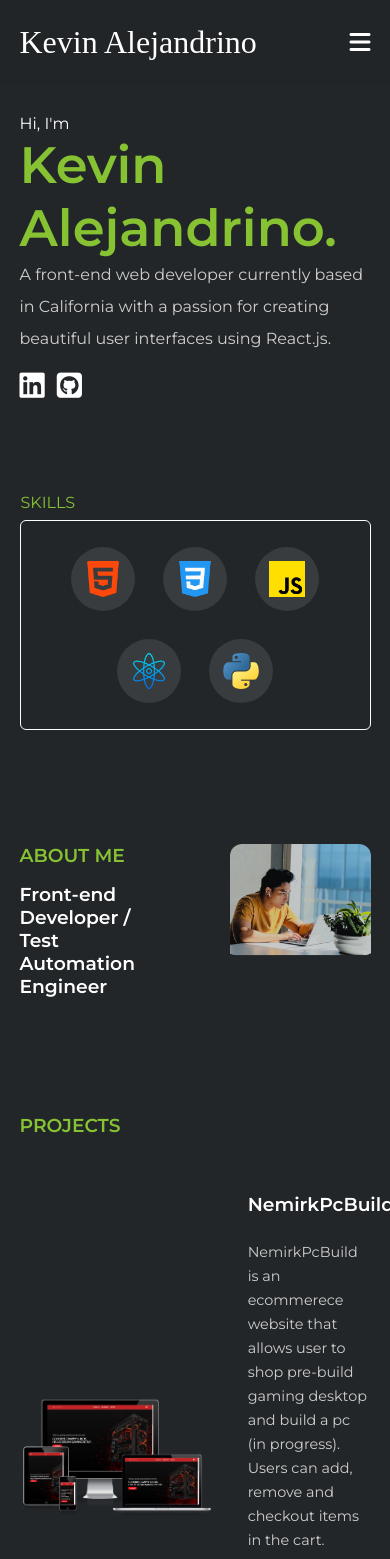
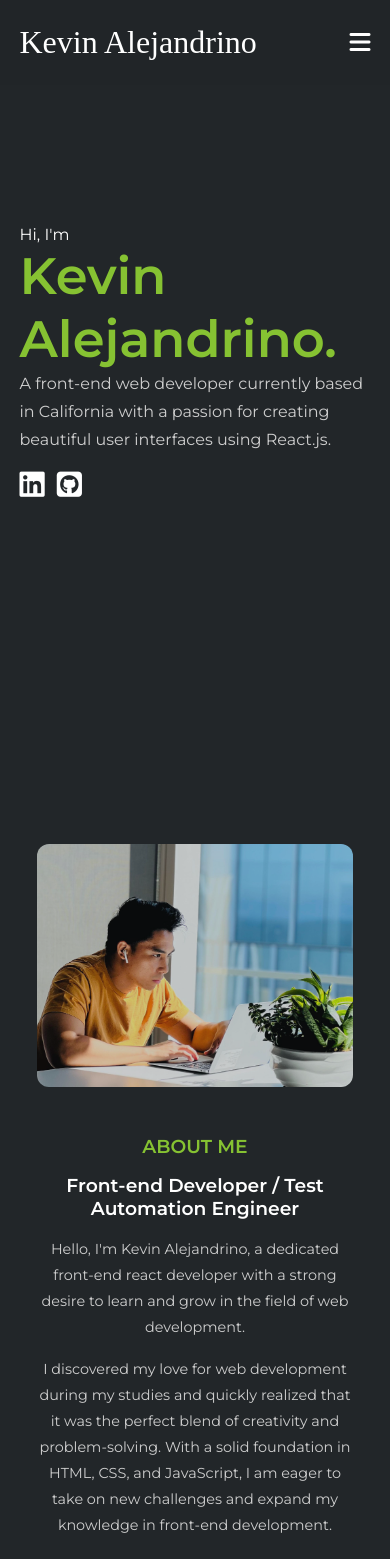
Before and after one commit to kgalejandrino/portfolio, a React (Create React App) app: page / in a window 390 px wide. Shown: the top 1559 px of the page. Built offline with nearby package versions, Linux system fonts and the light colour scheme; a web font is replaced by a local one.

Commit message:
Modified Herobox section. Added details and responsive styling on about section

```diff
--- a/src/components/About/About.js
+++ b/src/components/About/About.js
@@ -1,18 +1,40 @@
 import classes from "./About.module.css";
 import my_photo from "../../assets/my_photo.png";
+import Skills from "./Skills/Skills";
 
 const About = () => {
   return (
     <section className={`${classes.about} row`}>
-      <div className={classes["about-left"]}>
+      <div className={classes["about-image"]}>
+        <img src={my_photo} alt="Kevin working on his laptop" />
+      </div>
+      <div className={classes["about-textbox"]}>
         <h3 className="section-title">About Me</h3>
         <h3 className={classes.role}>
           Front-end Developer / Test Automation Engineer
         </h3>
-        <p></p>
-      </div>
-      <div className={classes["about-right"]}>
-        <img src={my_photo} alt="Kevin working on his laptop" />
+        <p className={classes.text}>
+          Hello, I'm Kevin Alejandrino, a dedicated front-end react developer
+          with a strong desire to learn and grow in the field of web
+          development.
+        </p>
+        <p className={classes.text}>
+          I discovered my love for web development during my studies and quickly
+          realized that it was the perfect blend of creativity and
+          problem-solving. With a solid foundation in HTML, CSS, and JavaScript,
+          I am eager to take on new challenges and expand my knowledge in
+          front-end development.
+        </p>
+        <p className={classes.text}>
+          I enjoy turning wireframes and mockups into responsive and visually
+          appealing websites. I am proficient in utilizing tools such as Figma
+          and frameworks like React to enhance the user experience and optimize
+          the development process.
+        </p>
+        <p className={classes.text}>
+          Here are a few technologies I’ve been working with recently:
+        </p>
+        <Skills />
       </div>
     </section>
   );
--- a/src/components/About/About.module.css
+++ b/src/components/About/About.module.css
@@ -8,14 +8,23 @@
     margin: 16px 0;
 }
 
-.about-left, .about-right { width: 40%;}
+.about-textbox { width: 50%;}
 
-.about-right {
+.text {
+    line-height: 26px;
+    color: #cecece;
+    margin-bottom: 16px;
+    font-size: 0.9rem;
+}
+
+.about-image {
     overflow: hidden;
     border-radius: 12px;
+    flex-shrink: 0;
+    width: 40%;
 }
 
-.about-right img {
+.about-image img {
     cursor: pointer;
     border-radius: 12px;
     opacity: 0.8;
@@ -23,7 +32,31 @@
     transition: transform 0.3s, opacity 0.3s ease-in;
 }
 
-.about-right img:hover {
+.about-image img:hover {
     transform: scale(1);
     opacity: 1;
 }
+
+/* Media Query */
+@media only screen and (max-width: 1250px) {
+    .about {
+        flex-direction: column;
+        justify-content: center;
+        align-items: center;
+    }
+
+    .about-image {
+        margin-bottom: 48px;
+        width: 60%;
+    }
+
+    .about-textbox {
+        width: 90%;
+        text-align: center;
+    }
+}
+
+@media only screen and (max-width: 640px) {
+
+    .about-image { width: 90%; }
+}
--- a/src/components/Hero/Skills/Skill.module.css
+++ b/src/components/About/Skills/Skill.module.css
@@ -3,16 +3,17 @@
     display: flex;
     justify-content: center;
     align-items: center;
-    padding: 14px;
     border-radius: 50px;
     background-color: rgba(71, 75, 78, 0.6);;
-    margin: 14px;
     cursor: pointer;
+    padding: 12px;
+    width: 48px;
+    margin-right: 14px;
 }
 
 .label {
     position: absolute;
-    top: -22px;
+    top: -18px;
     font-size: 0.7rem;
     padding: 2px 8px;
     background-color: rgb(105, 110, 114);
--- a/src/components/Hero/Skills/Skills.js
+++ b/src/components/About/Skills/Skills.js
@@ -40,7 +40,6 @@ const Skills = () => {
 
   return (
     <div className={classes.container}>
-      <div className={classes.text}>Skills</div>
       <ul className={classes["tech-stack"]}>
         <Skill
           src={html}
--- /dev/null
+++ b/src/components/About/Skills/Skills.module.css
@@ -0,0 +1,8 @@
+.tech-stack {
+    display: flex;
+}
+
+/* Media Queries */
+@media only screen and (max-width: 1250px) {
+    .tech-stack { justify-content: center;}
+}
--- a/src/components/Hero/Hero.js
+++ b/src/components/Hero/Hero.js
@@ -1,12 +1,10 @@
 import classes from "./Hero.module.css";
 import HeroTextbox from "./HeroTextbox/HeroTextbox";
-import Skills from "./Skills/Skills";
 
 const Hero = () => {
   return (
     <section className={`${classes["section-hero"]} row`}>
       <HeroTextbox />
-      <Skills />
     </section>
   );
 };
--- a/src/components/Hero/HeroTextbox/HeroTextbox.module.css
+++ b/src/components/Hero/HeroTextbox/HeroTextbox.module.css
@@ -11,7 +11,7 @@
 
 .description {
     color: #cecece;
-    line-height: 32px;
+    line-height: 28px;
 }
 
 /* .textbox p:last-of-type { color: #cecece; } */
--- a/src/components/Hero/Skills/Skills.module.css
+++ /dev/null
@@ -1,40 +0,0 @@
-.container {
-    position: relative;
-    text-transform: uppercase;
-    max-width: 350px;
-    width: 100%;
-    border: 1px solid #fff;
-    border-radius: 6px;
-}
-
-.text {
-    position: absolute;
-    left: -36px;
-    top: 80px;
-    background-color: #222629;
-    font-size: 1.2rem;
-    padding: 12px 0;
-    color: #86C232;
-}
-
-.tech-stack {
-    display: flex;
-    justify-content: center;
-    align-items: center;
-    flex-wrap: wrap;
-    padding: 12px;
-}
-
-.tech-stack img { width: 36px; }
-
-/* Media Queries */
-@media only screen and (max-width: 1024px) {
-    .container { max-width: 450px; }
-
-    .text {
-        left: 0;
-        top: -28px;
-        padding: 0;
-        font-size: 1rem;
-    }
-}
--- a/src/index.css
+++ b/src/index.css
@@ -28,7 +28,7 @@ img {
 
 .row {
     width: 90%;
-    max-width: 1250px;
+    max-width: 1150px;
     margin-left: auto;
     margin-right: auto;
 }
```
Also changed, not shown: src/components/About/Skills/Skill.js (renamed from src/components/Hero/Skills/Skill.js).
